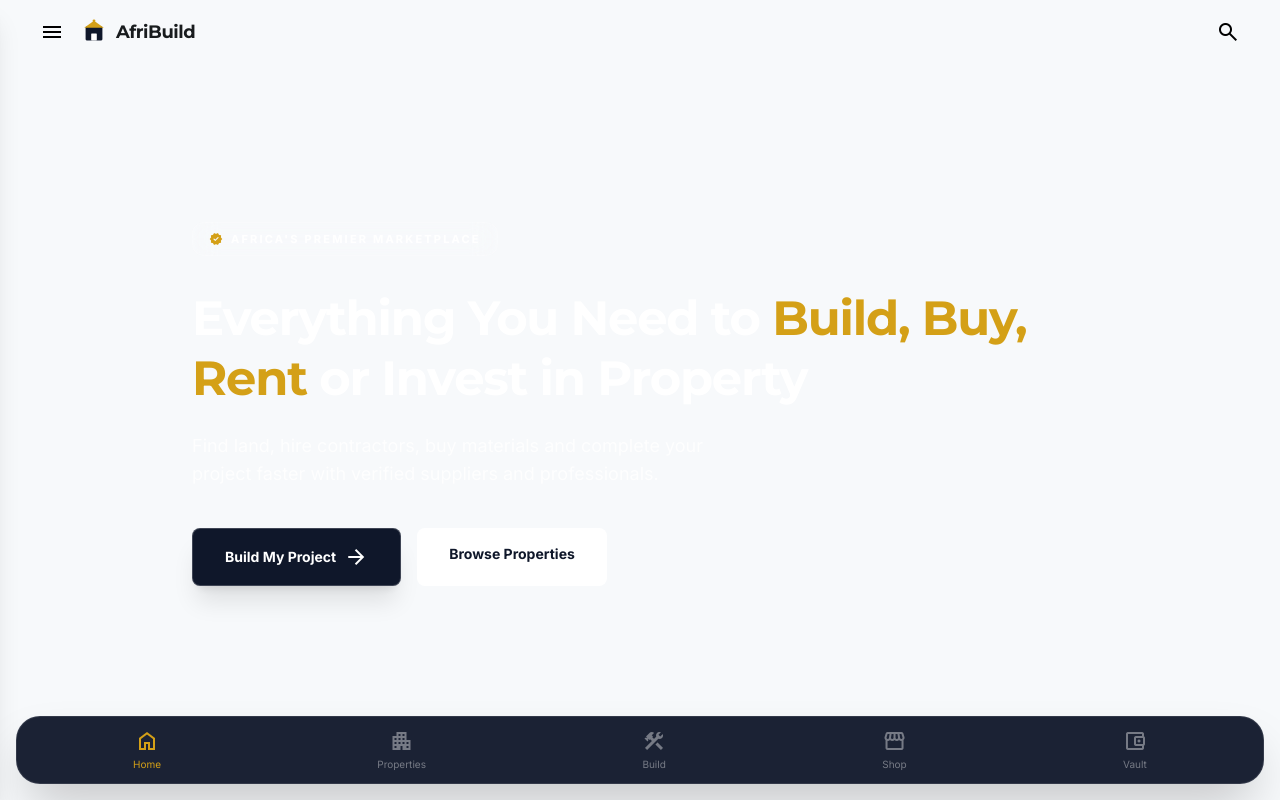
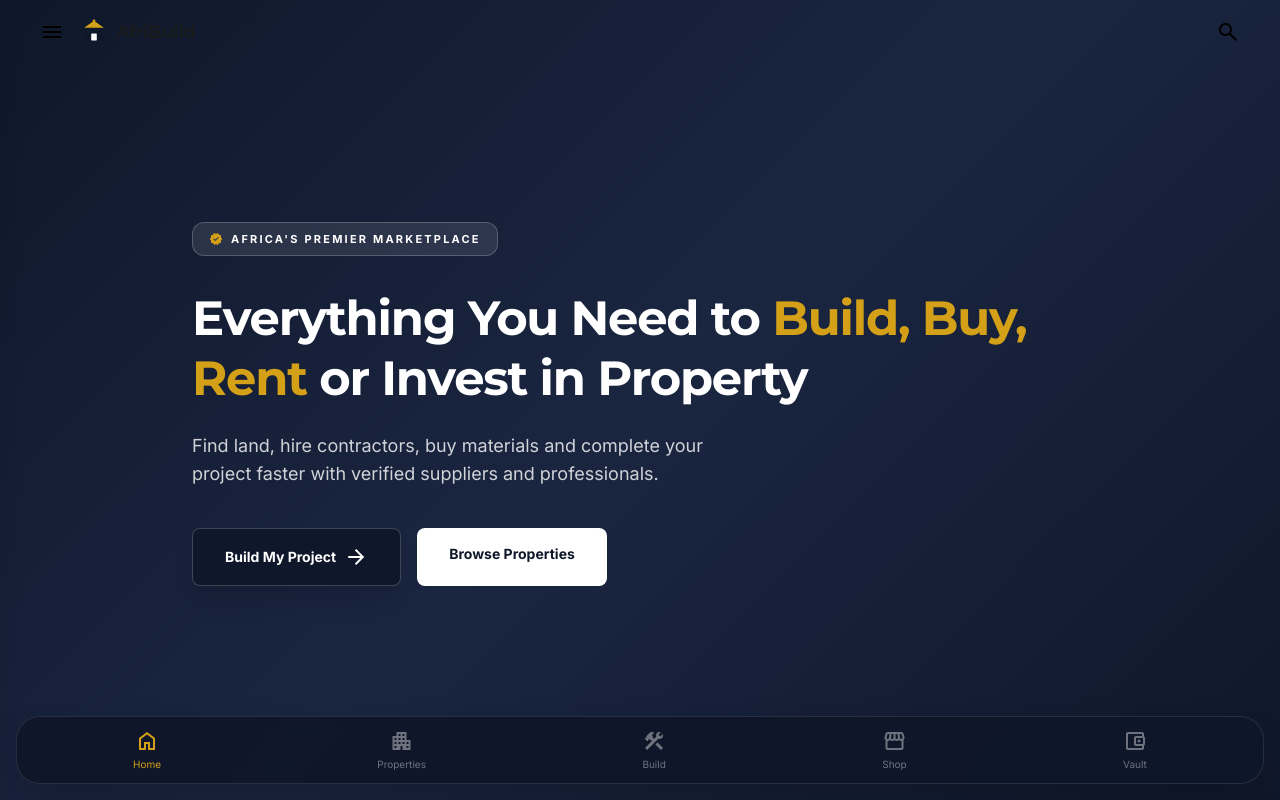
Before and after one commit to n29965745-max/afribuild-marketplace, a website: page index.html in a window 1280 px wide. Shown: the top 800 px of the page. Drawn offline with nearby package versions, Linux system fonts and the light colour scheme; animation ran at ten frames a second.

Commit message:
fix: add CSS fallback background to hero section so text is visible when WebGL shader fails

```diff
--- a/index.html
+++ b/index.html
@@ -88,7 +88,7 @@ body{font-family:'Inter',sans-serif;background:#f7f9fb;-webkit-font-smoothing:an
 
 <!-- ==================== HOME ==================== -->
 <section id="page-home" class="page-section active">
-  <div class="relative min-h-screen flex items-center px-5 pt-24 pb-12 overflow-hidden">
+  <div class="relative min-h-screen flex items-center px-5 pt-24 pb-12 overflow-hidden" style="background: linear-gradient(135deg, #0F172A 0%, #1a2540 50%, #0F172A 100%)">
     <div class="absolute inset-0 z-0"><canvas id="hero-shader" style="display:block;width:100%;height:100%"></canvas></div>
     <div class="relative z-10 w-full max-w-4xl mx-auto">
       <div class="hero-entrance inline-flex items-center gap-2 bg-white/10 backdrop-blur-md px-4 py-1.5 rounded-full border border-white/20 mb-8" style="animation-delay:100ms"><span class="material-symbols-outlined text-luxury-gold text-sm" style="font-variation-settings:'FILL' 1">verified</span><span class="text-[11px] font-bold uppercase tracking-[0.2em] text-white">Africa's Premier Marketplace</span></div>
```
